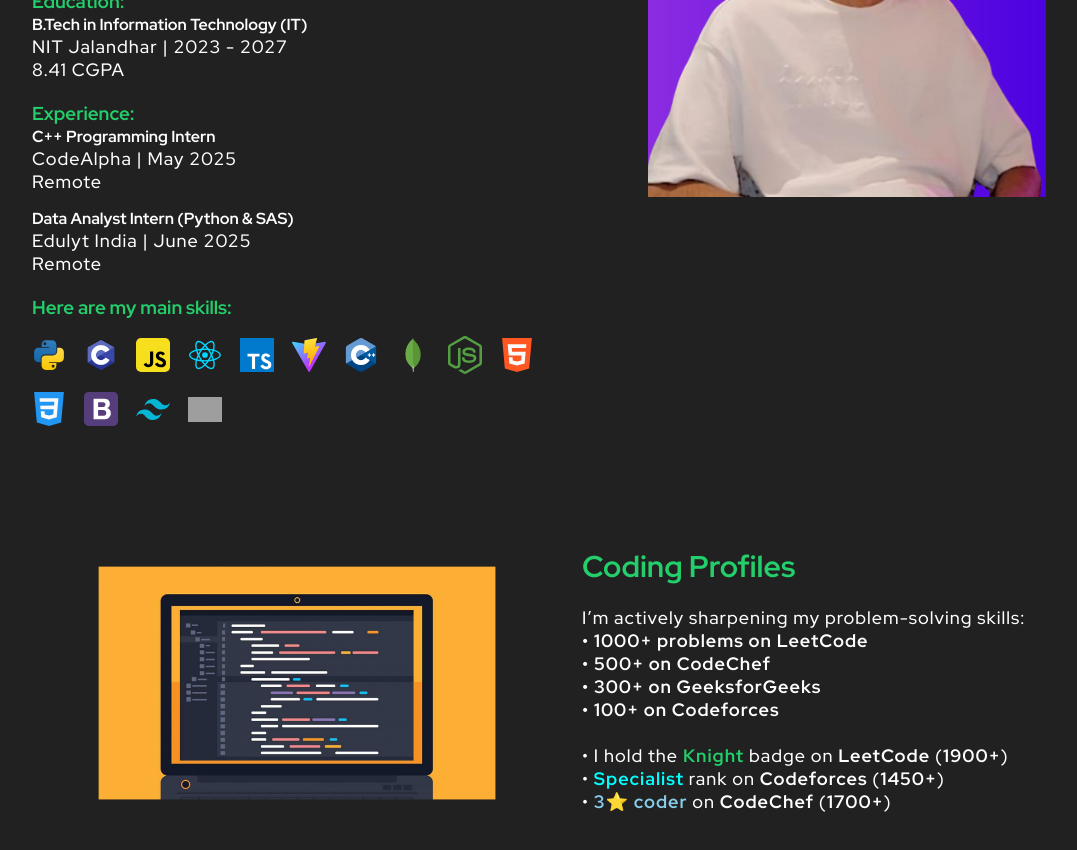
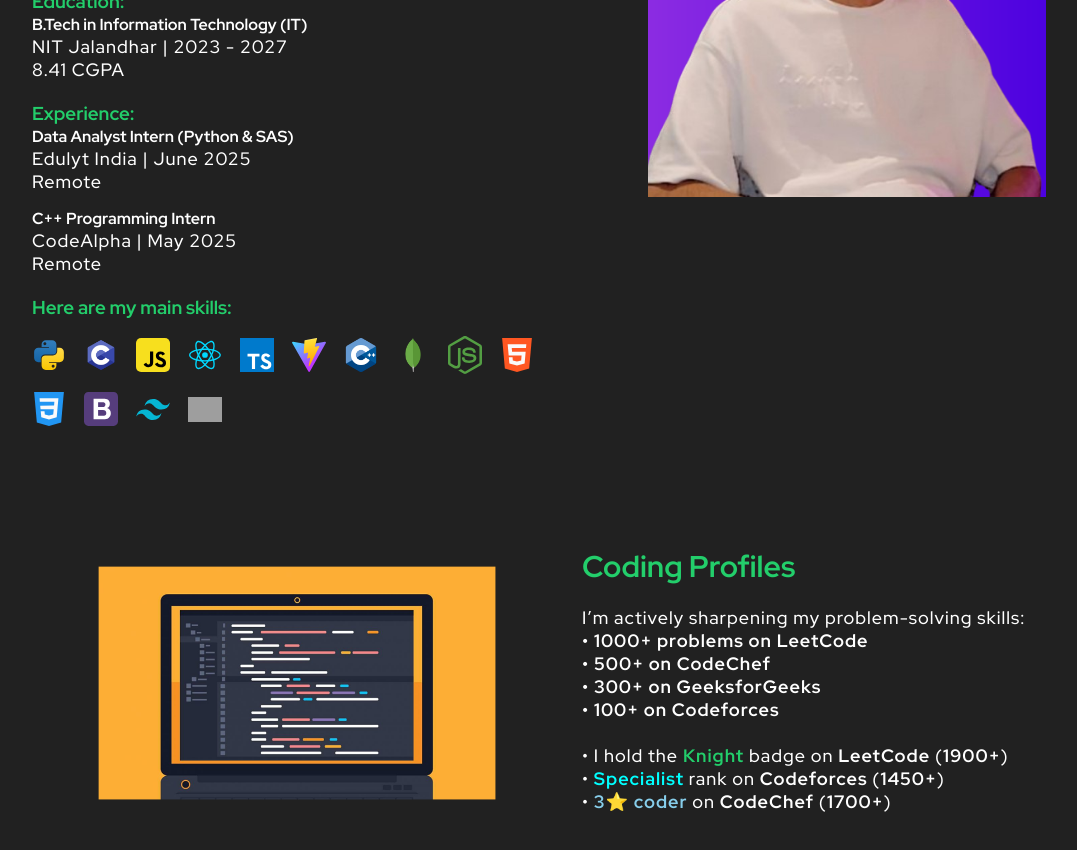
Before and after one commit to Manan-Joshi750/My_Portfolio, a React (Create React App) app: page / in a window 1280 px wide. Shown: the part 960-1810 px from the top of the page, without its empty margins (68-1145 px from the left). Built offline with nearby package versions, Linux system fonts and the light colour scheme; grey boxes are pictures that could not be loaded.

Commit message:
Reordered experience section in About component

```diff
--- a/src/components/About/About.tsx
+++ b/src/components/About/About.tsx
@@ -52,13 +52,13 @@ export function About() {
           <div className="experience" data-aos="fade-right" data-aos-delay="400">
             <h3>Experience:</h3>
             <div style={{ marginBottom: "1.5rem" }}>
-              <h4>C++ Programming Intern</h4>
-              <p>CodeAlpha | May 2025</p>
+              <h4>Data Analyst Intern (Python & SAS)</h4>
+              <p>Edulyt India | June 2025</p>
               <p>Remote</p>
             </div>
             <div>
-              <h4>Data Analyst Intern (Python & SAS)</h4>
-              <p>Edulyt India | June 2025</p>
+              <h4>C++ Programming Intern</h4>
+              <p>CodeAlpha | May 2025</p>
               <p>Remote</p>
             </div>
           </div>
```
